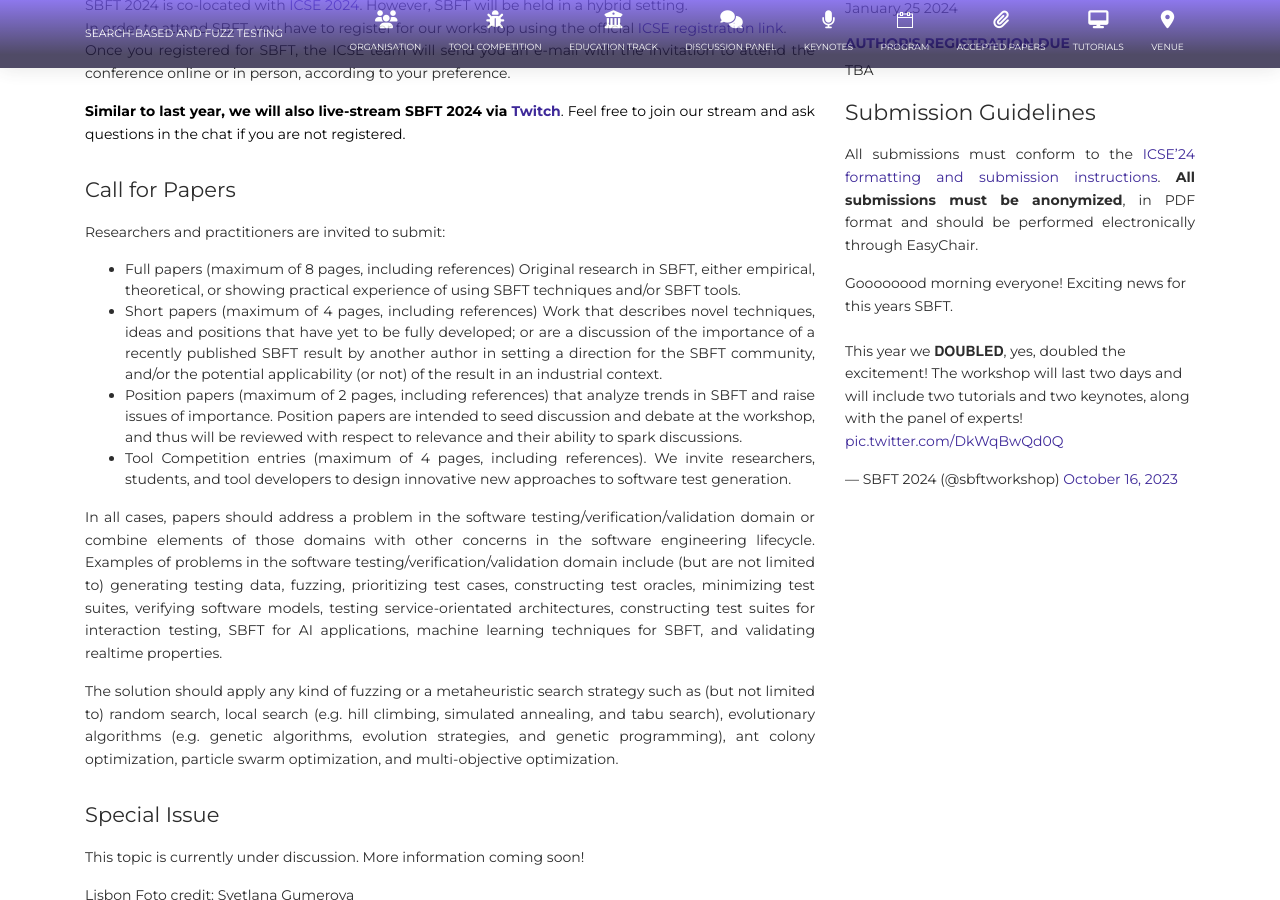
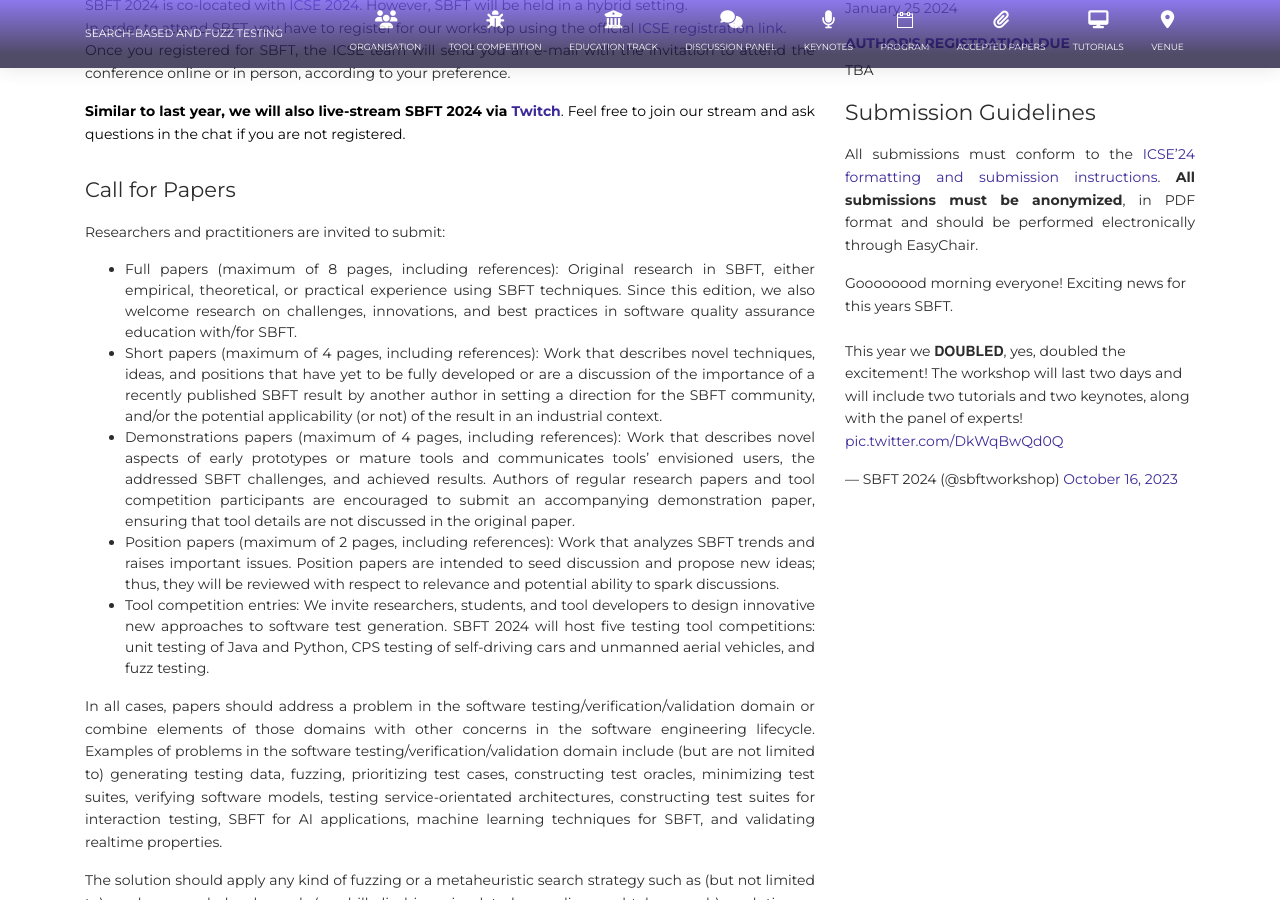
Before and after one commit to sbft24/sbft24.github.io, a Jekyll site: the page built from index.html, in a window 1280 px wide and 900 px high, scrolled down 891 px. Built offline with Jekyll 4.4.1, drawn with Linux system fonts in a browser that asks for light colours; nearby versions of some CDN libraries; comment, search, counter and statistics services are not loaded.

Commit message:
Added CFP information and images for keynotes

```diff
--- a/index.html
+++ b/index.html
@@ -51,19 +51,20 @@ layout: default
   <h4 class="subsection">Call for Papers</h4>
   <p>Researchers and practitioners are invited to submit:</p>
   <ul>
-    <li>Full papers (maximum of 8 pages, including references) Original research in SBFT, either
-      empirical, theoretical, or showing practical experience of using SBFT techniques and/or SBFT
-      tools.</li>
-    <li>Short papers (maximum of 4 pages, including references) Work that describes novel techniques,
-      ideas and positions that have yet to be fully developed; or are a discussion of the importance of
-      a recently published SBFT result by another author in setting a direction for the SBFT community,
-      and/or the potential applicability (or not) of the result in an industrial context.</li>
-    <li>Position papers (maximum of 2 pages, including references) that analyze trends in SBFT and raise
-      issues of importance. Position papers are intended to seed discussion and debate at the workshop,
-      and thus will be reviewed with respect to relevance and their ability to spark discussions.</li>
-    <li>Tool Competition entries (maximum of 4 pages, including references). We invite researchers,
-      students, and tool developers to design innovative new approaches to software test generation.
-    </li>
+    <li>Full papers (maximum of 8 pages, including references): Original research in SBFT, either empirical, theoretical,
+      or practical experience using SBFT techniques. Since this edition, we also welcome research on challenges, innovations,
+      and best practices in software quality assurance education with/for SBFT.</li>
+    <li>Short papers (maximum of 4 pages, including references): Work that describes novel techniques, ideas,
+      and positions that have yet to be fully developed or are a discussion of the importance of a recently published
+      SBFT result by another author in setting a direction for the SBFT community, and/or the potential applicability (or not) of the result in an industrial context.</li>
+    <li>Demonstrations papers (maximum of 4 pages, including references): Work that describes novel aspects of early
+      prototypes or mature tools and communicates tools’ envisioned users, the addressed SBFT challenges, and achieved results.
+      Authors of regular research papers and tool competition participants are encouraged to submit an accompanying demonstration paper,
+      ensuring that tool details are not discussed in the original paper.</li>
+    <li>Position papers (maximum of 2 pages, including references): Work that analyzes SBFT trends and raises important issues.
+      Position papers are intended to seed discussion and propose new ideas; thus, they will be reviewed with respect to relevance and potential ability to spark discussions.</li>
+    <li>Tool competition entries: We invite researchers, students, and tool developers to design innovative new approaches to software test generation.
+      SBFT 2024 will host five testing tool competitions: unit testing of Java and Python, CPS testing of self-driving cars and unmanned aerial vehicles, and fuzz testing.</li>
   </ul>
   <p>In all cases, papers should address a problem in the software testing/verification/validation
     domain or combine elements of those domains with other concerns in the software engineering
```
Also changed, not shown: _data/panellists.yml (+4 -4 lines), img/caroline_lemieux.png (added), img/jie_zhang.jpg (added), img/mark_harman.jpg (added), 1 other file.
